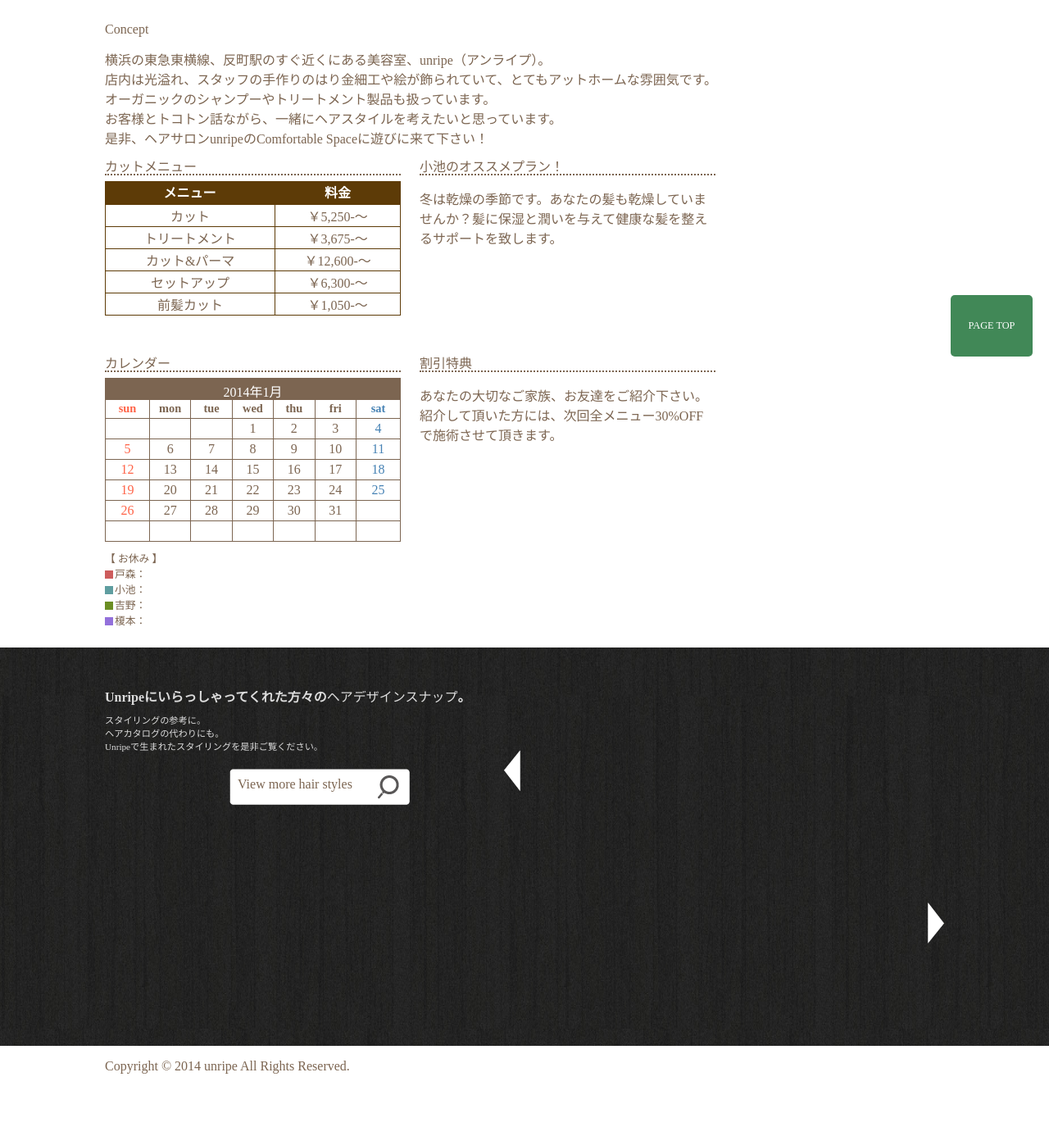
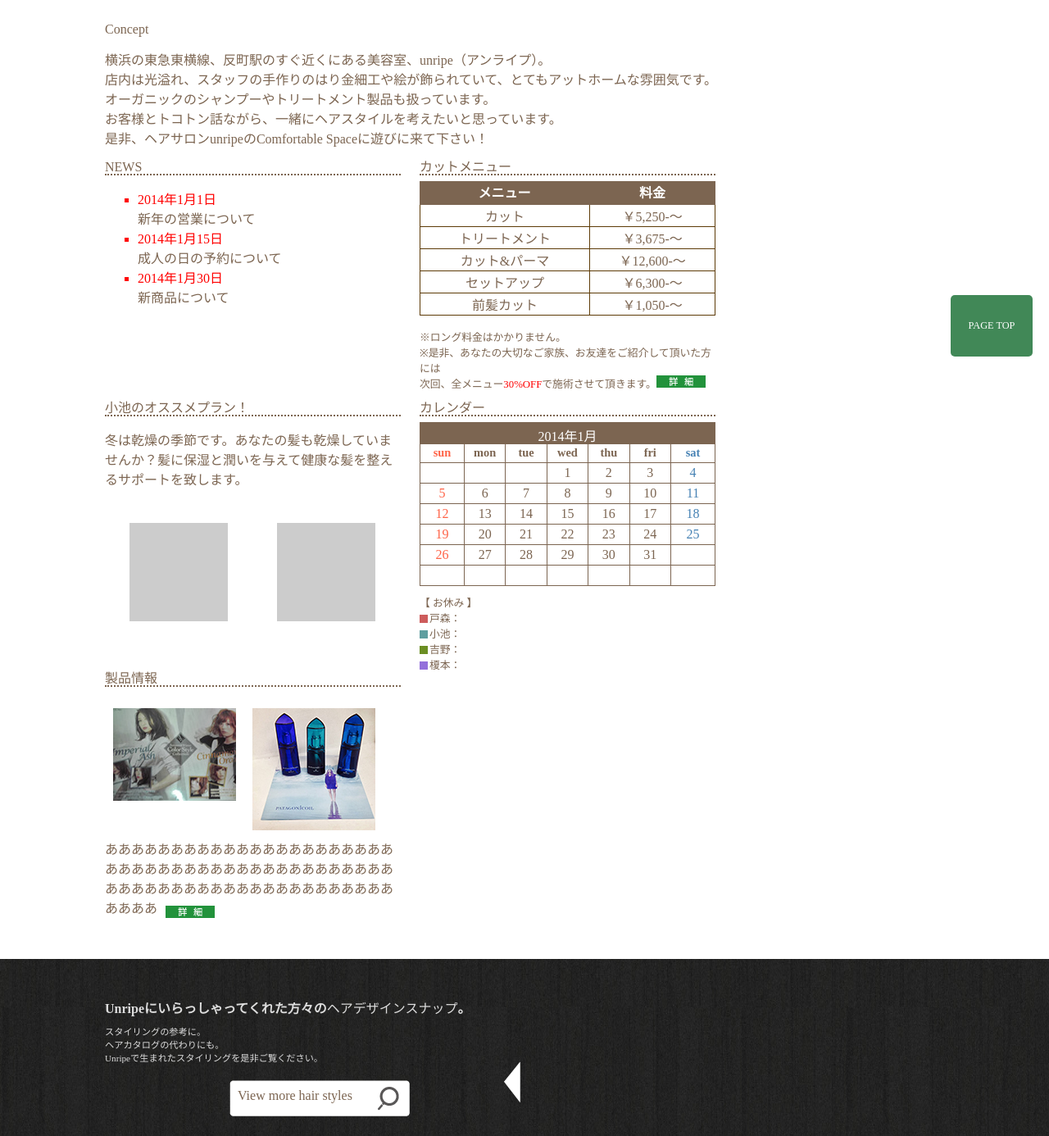
Before and after one commit to h-ishikawa/unripe-sun.com, a PHP site: page / in a window 1280 px wide. Shown: the part 465-1851 px from the top of the page at 82% size. Before the commit the page ends 1775 px from the top, so only its background shows below. Run offline with PHP 8.4, Linux system fonts and the light colour scheme; data that the repository does not hold is empty; some libraries are stand-ins or nearby versions.

Commit message:
Topページnews項目追加

```diff
--- a/index.php
+++ b/index.php
@@ -108,7 +108,19 @@ foreach($Schedule->result as $result) {
                是非、<em>ヘアサロン</em><strong>unripe</strong>のComfortable Spaceに遊びに来て下さい！
             </p>
     		</div>
-        <div class="panel cut">
+        <div class="panel news">
+          <h3>NEWS</h3>
+          <ul>
+            <li class="title">2014年1月1日</li>
+            <a href=""><li>新年の営業について</li></a>
+            <li class="title">2014年1月15日</li>
+            <a href=""><li>成人の日の予約について</li></a>
+            <li class="title">2014年1月30日</li>
+            <a href=""><li>新商品について</li></a>
+          </ul>
+        </div><!--
+
+     --><div class="panel cut">
           <h3>カットメニュー</h3>
           <table>
           	<tbody>
@@ -138,11 +150,13 @@ foreach($Schedule->result as $result) {
           		</tr>
           	</tbody>
           </table>
+          <p class="point">※ロング料金はかかりません。<br />※是非、あなたの大切なご家族、お友達をご紹介して頂いた方には<br />次回、全メニュー<span class="price-off">30%OFF</span>で施術させて頂きます。<img src="images/home/menu-details.png" alt="メニュー詳細ボタン" /></p>
         </div><!--
 
      --><div class="panel plan">
           <h3>小池のオススメプラン！</h3>
-          <p>冬は乾燥の季節です。あなたの髪も乾燥していませんか？髪に保湿と潤いを与えて健康な髪を整えるサポートを致します。</p>
+          <p>冬は乾燥の季節です。あなたの髪も乾燥していませんか？髪に保湿と潤いを与えて健康な髪を整えるサポートを致します。</p><p class="panel plan_img"><img src="images/home/test_img.jpg" alt="test" /><!--
+          --><img src="images/home/test_img.jpg" alt="test" /></p>
         </div><!--
 
      --><div class="panel calendar">
@@ -184,8 +198,15 @@ foreach($Schedule->result as $result) {
         </div><!--
 
      --><div class="panel privilege">
-          <h3>割引特典</h3>
-          <p>あなたの大切なご家族、お友達をご紹介下さい。紹介して頂いた方には、次回全メニュー30%OFFで施術させて頂きます。</p>
+          <h3>製品情報</h3>
+          <!--<ul>
+            <li>シャンプー</li>
+            <li>トリートメント</li>
+            <li>ヘアカラー</li>
+            <li>パーマ</li>
+          </ul>
+          -->
+          <p><img src="images/home/product01.jpg" /><img src="images/home/product02.jpg" /><br />ああああああああああああああああああああああああああああああああああああああああああああああああああああああああああああああああああああああ<img src="images/home/menu-details.png" alt="メニュー詳細ボタン" /></p>
         </div>
     	</div><!--
 
--- a/stylesheets/common.css
+++ b/stylesheets/common.css
@@ -314,6 +314,7 @@ h1, h2, h3, h4, h5, h6, strong, em {
   margin-top:0.5em;
 }
 
+.home .contents .news,
 .home .contents .cut,
 .home .contents .plan,
 .home .contents .calendar,
@@ -328,6 +329,15 @@ h1, h2, h3, h4, h5, h6, strong, em {
 	margin: 0 0 1ex;
   border-bottom: dotted 2px #7c6551;
 }
+/*
+ ** home contents news li */
+.home .contents .news li{
+  list-style-type: none;
+}
+.home .contents .news .title{
+  color: red;
+  list-style-type: square;
+}
 
 /*
  ** home contents cut table
@@ -341,7 +351,7 @@ h1, h2, h3, h4, h5, h6, strong, em {
 .home .contents .cut  table th {
   color: #fff;
   padding: 0.3em;
-  background: #5d3b07;
+  background: #7c6551;
   font-weight: bold;
   line-height: 120%;
   text-align: center;
@@ -357,6 +367,22 @@ h1, h2, h3, h4, h5, h6, strong, em {
 }
 .home .contents .cut  table tr {
   background: #fff;
+}
+.home .contents .cut .point {
+  font-size:0.8em;
+}
+.home .contents .cut .point img{
+  vertical-align: top;
+}
+.home .contents .cut .price-off {
+  color: red;
+}
+
+/*
+ ** home contents plan
+ */
+.home .contents .plan img {
+  margin: 10px 30px;
 }
 
 /*
@@ -447,6 +473,16 @@ h1, h2, h3, h4, h5, h6, strong, em {
 }
 .home .contents .calendar .stuff4 {
   background-color: #9370db;
+}
+/*
+ ** home contents privilege
+ */
+ .home .contents .privilege img{
+  margin: 10px 10px;
+  vertical-align: top;
+}
+.home .contents .privilege li{
+  list-style-type: square;
 }
 /*
  ** home fb-like-box
```
Also changed, not shown: images/home/menu-details.png (added), images/home/product01.jpg (added), images/home/product02.jpg (added), images/home/test_img.jpg (added), images/uploads/n06.jpg (added), images/uploads/thumbnails/n06.jpg (added).
